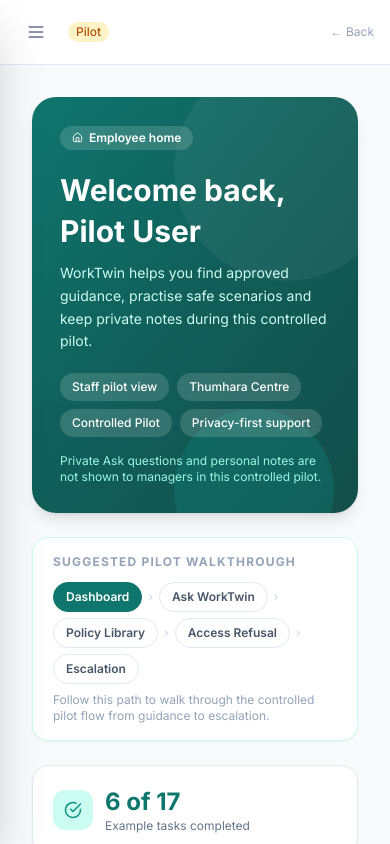
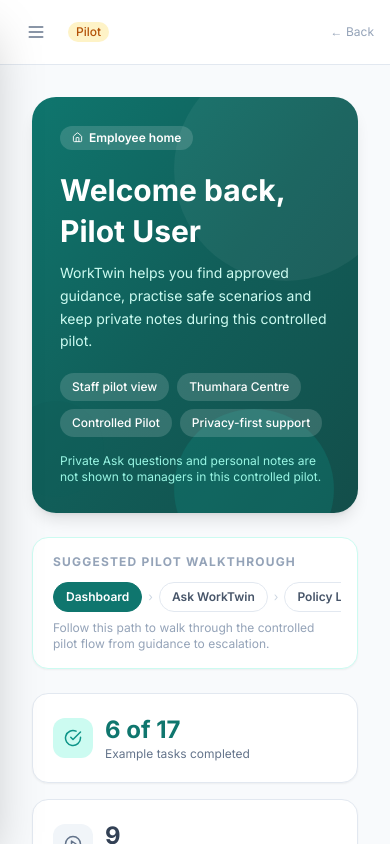
Before and after one commit to inaambasit/worktwin-care-pilot, a Next.js app in the folder frontend/: page /dashboard in a window 390 px wide. Built offline with nearby package versions, Linux system fonts and the light colour scheme.

Commit message:
Polish dashboard mobile walkthrough

```diff
--- a/frontend/app/dashboard/page.tsx
+++ b/frontend/app/dashboard/page.tsx
@@ -50,7 +50,9 @@
         {/* Pilot walkthrough strip */}
         <div className="bg-white border border-teal-100 rounded-2xl px-5 py-4 shadow-sm">
           <p className="text-xs font-bold text-slate-400 uppercase tracking-widest mb-3">Suggested pilot walkthrough</p>
-          <div className="flex items-center gap-1.5 flex-wrap">
+          {/* Mobile: horizontal scroll to prevent orphaned arrows; sm+: wrap normally */}
+          <div className="overflow-x-auto -mx-1 px-1 sm:overflow-x-visible sm:mx-0 sm:px-0">
+            <div className="flex items-center gap-1.5 sm:flex-wrap">
               {[
                 { label: 'Dashboard', href: '/', active: true },
                 { label: 'Ask WorkTwin', href: '/ask', active: false },
@@ -58,10 +60,10 @@
                 { label: 'Access Refusal', href: '/scenarios/access-refusal', active: false },
                 { label: 'Escalation', href: '/escalation', active: false },
               ].map((item, i, arr) => (
-              <div key={item.label} className="flex items-center gap-1.5">
+                <div key={item.label} className="flex items-center gap-1.5 shrink-0">
                   <Link
                     href={item.href}
-                  className={`text-xs font-semibold px-3 py-1.5 rounded-full border transition-all ${
+                    className={`text-xs font-semibold px-3 py-1.5 rounded-full border transition-all whitespace-nowrap ${
                       item.active
                         ? 'bg-teal-700 text-white border-teal-700'
                         : 'border-slate-200 text-slate-600 hover:border-teal-300 hover:text-teal-700 bg-white'
@@ -72,6 +74,7 @@
                   {i < arr.length - 1 && <span className="text-slate-300 text-xs select-none">›</span>}
                 </div>
               ))}
+            </div>
           </div>
           <p className="text-xs text-slate-400 mt-2">Follow this path to walk through the controlled pilot flow from guidance to escalation.</p>
         </div>
```
Lines whose indentation alone changed are shown as unchanged.
